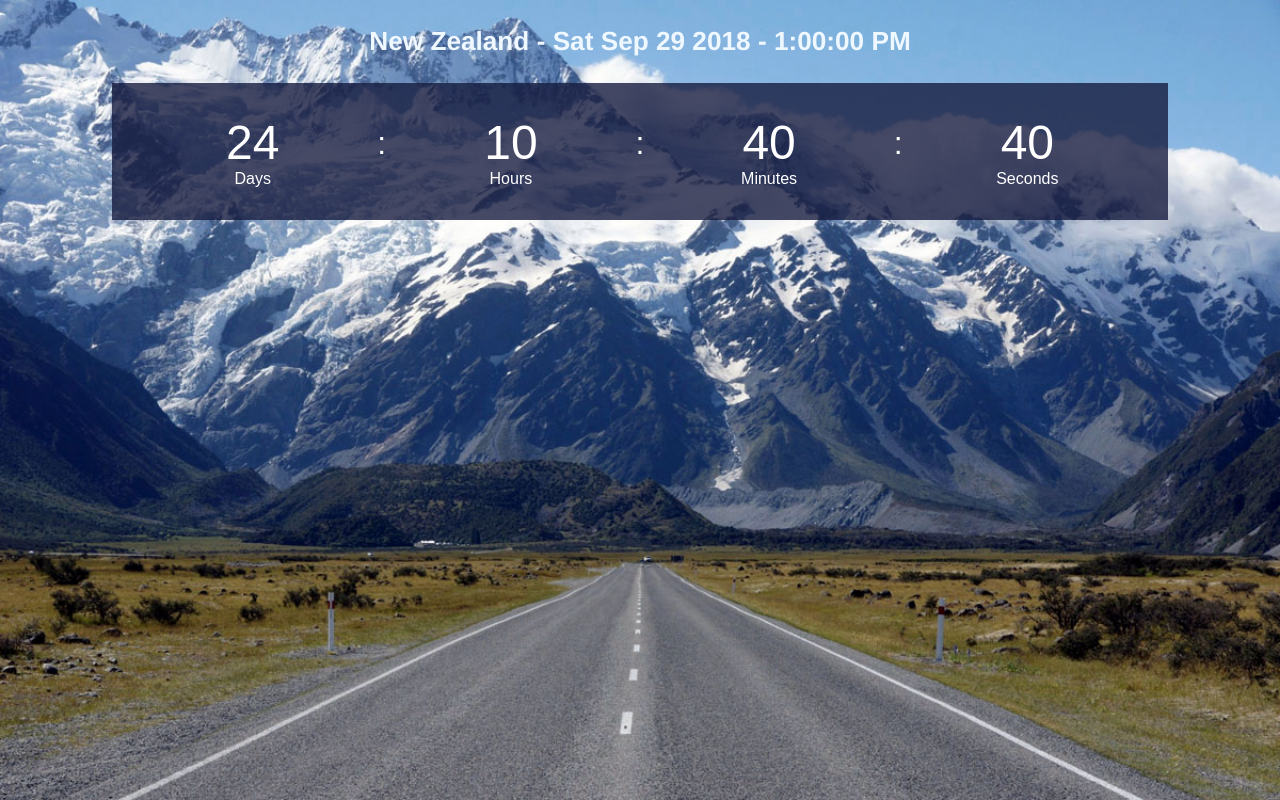
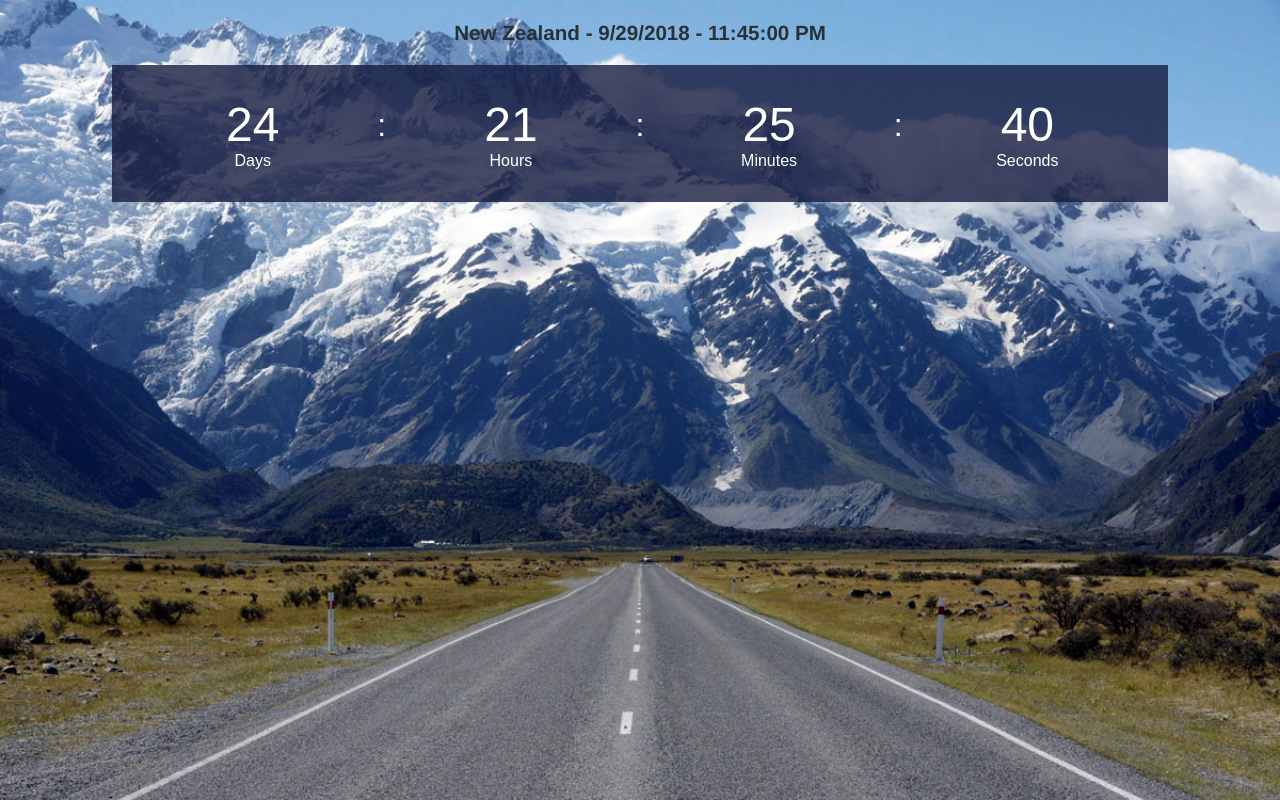
Before and after one commit to doug7410/vue-countdown, a Vue app: page / in a window 1280 px wide. Built offline with nearby package versions, Linux system fonts and the light colour scheme.

Commit message:
update time

```diff
--- a/src/App.vue
+++ b/src/App.vue
@@ -17,7 +17,7 @@
     data() {
       return {
         destination: 'New Zealand',
-        date: 'Tue Sep 29 2018 09:00:00 GMT-0400 (Eastern Daylight Time)',
+        date: 'Tue Sep 29 2018 19:45:00 GMT-0400 (Eastern Daylight Time)',
         image: 'new-zealand-2.jpg',
         images: [
           'new-zealand-2.jpg',
@@ -56,7 +56,7 @@
     computed: {
       tripDate() {
         const date = new Date(this.date)
-        return date.toDateString() +  ' - ' + date.toLocaleTimeString()
+        return date.toLocaleDateString() +  ' - ' + date.toLocaleTimeString()
       }
     }
   }
@@ -89,7 +89,7 @@
   }
 
   .description {
-    font-size: 1.4rem;
-    color: aliceblue;
+    font-size: 1.1rem;
+    color: #263238;
   }
 </style>
```
